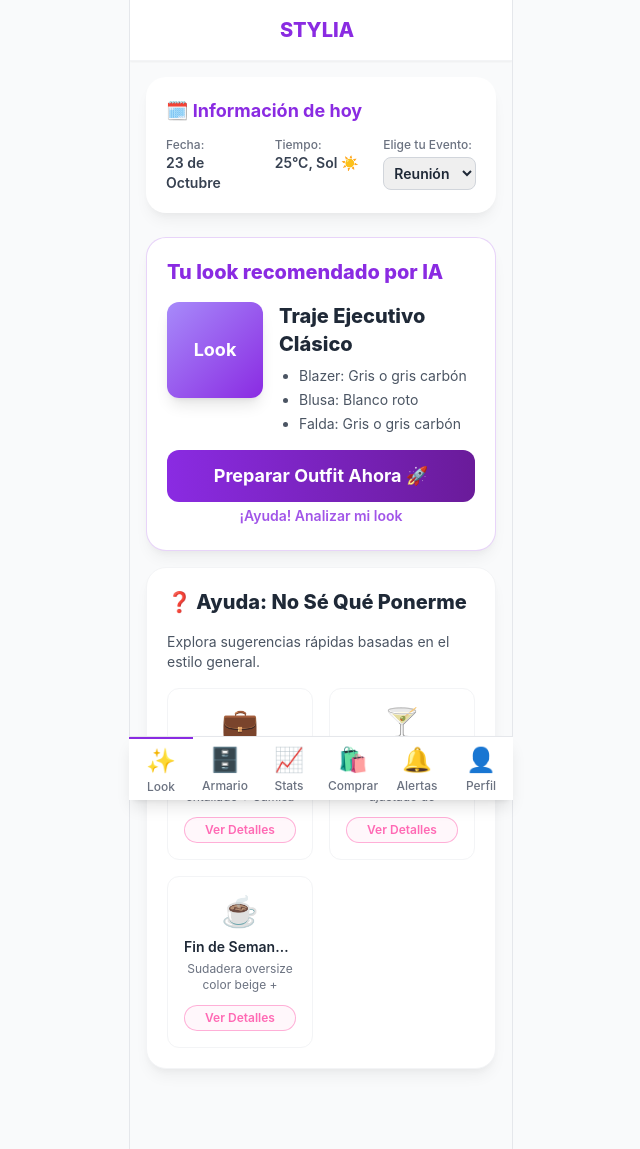
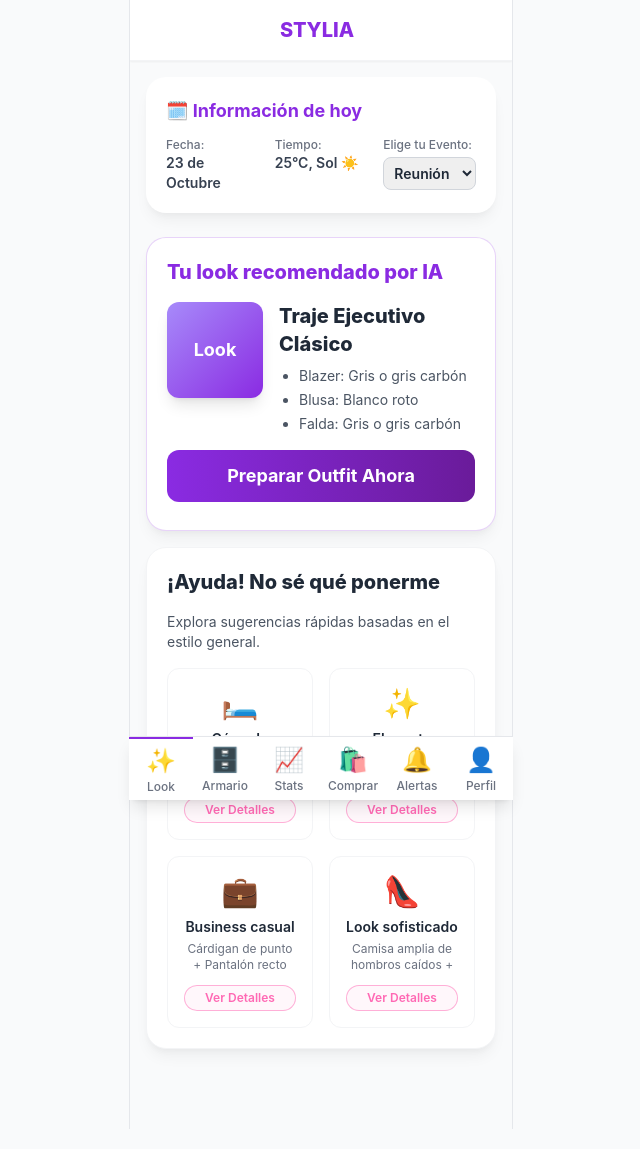
Before and after one commit to RA8155/STYLIA, a plain HTML site: page index.html in a window 1280 px wide. Shown: the whole page, without its empty margins (319-959 px from the left). Drawn offline with nearby package versions, Linux system fonts and the light colour scheme.

Commit message:
Update index.html

```diff
--- a/index.html
+++ b/index.html
@@ -141,6 +141,11 @@
         <span id="loading-message" class="text-sm font-semibold">Cargando...</span>
     </div>
 
+    <!-- Toast Notification (Pop-up Temporal) -->
+    <div id="toast-notification" class="fixed bottom-20 left-1/2 transform -translate-x-1/2 p-3 bg-stylia-purple text-white text-sm font-semibold rounded-xl shadow-lg transition-opacity duration-300 z-50 opacity-0 pointer-events-none">
+        Tu outfit estará listo en breve
+    </div>
+
     <!-- Contenedor Principal de la App (Simulación de Móvil) -->
     <div id="app" class="app-container mx-auto max-w-sm border-x border-gray-200 bg-gray-50">
 
@@ -237,7 +242,7 @@
                         <span class="text-sm text-gray-600 font-semibold">Generando imagen con IA...</span>
                     </div>
                     <p id="image-error" class="text-sm text-red-600 font-semibold p-4 text-center hidden">
-                        ⚠️ No se pudo generar la imagen.
+                        ⚠️ No se pudo cargar la imagen.
                     </p>
                 </div>
 
@@ -256,15 +261,15 @@
 
     <script>
         // --- CONSTANTES Y UTILIDADES DE GEMINI API ---
-        const API_KEY = "";
+        const API_KEY = "AIzaSyC8kVl1MKzNazA83iFtvcaCFcQJOZb_DP0";
 
         // Configuración para Generación de Texto (Asesor)
         const TEXT_MODEL_NAME = "gemini-2.5-flash-preview-09-2025";
         const TEXT_API_URL = `https://generativelanguage.googleapis.com/v1beta/models/${TEXT_MODEL_NAME}:generateContent?key=${API_KEY}`;
 
-        // Configuración para Generación de Imágenes (Detalles)
-        const IMAGE_MODEL_NAME = "imagen-3.0-generate-002";
-        const IMAGE_API_URL = `https://generativelanguage.googleapis.com/v1beta/models/${IMAGE_MODEL_NAME}:predict?key=${API_KEY}`;
+        // Configuración para Generación de Imágenes (Detalles) - COMENTADO PARA USAR IMÁGENES ESTÁTICAS
+        // const IMAGE_MODEL_NAME = "imagen-3.0-generate-002";
+        // const IMAGE_API_URL = `https://generativelanguage.googleapis.com/v1beta/models/${IMAGE_MODEL_NAME}:predict?key=${API_KEY}`;
 
         // Función para mostrar/ocultar el indicador de carga global
         function showLoading(message = 'Generando sugerencia...') {
@@ -276,6 +281,24 @@
         function hideLoading() {
             document.getElementById('loading-indicator').classList.remove('flex');
             document.getElementById('loading-indicator').classList.add('hidden');
+        }
+
+        // --- Utilidad de Toast Notification (Añadido) ---
+        function showToast(message) {
+            const toast = document.getElementById('toast-notification');
+            if (!toast) return;
+
+            toast.textContent = message;
+
+            // Muestra el toast
+            toast.classList.remove('opacity-0', 'pointer-events-none');
+            toast.classList.add('opacity-100');
+
+            // Oculta el toast después de 5 segundos (5000ms)
+            setTimeout(() => {
+                toast.classList.remove('opacity-100');
+                toast.classList.add('opacity-0', 'pointer-events-none');
+            }, 5000);
         }
 
         /**
@@ -321,10 +344,11 @@
         }
 
         /**
-         * Llama a la API de generación de imágenes con backoff exponencial.
+         * Llama a la API de generación de imágenes con backoff exponencial. - FUNCIÓN COMENTADA
          * @param {string} prompt - La descripción de la imagen a generar.
          * @returns {string} Base64 data URL de la imagen.
          */
+        /*
         async function generateOutfitImage(prompt, retries = 3) {
             // Añadir la instrucción para asegurar que es una imagen de mujer
             const finalPrompt = `photo of a woman, professional fashion photography, stylish, wearing: ${prompt}`;
@@ -367,6 +391,7 @@
                 }
             }
         }
+        */
 
 
         // --- LÓGICA DE LA APP Y MÓDULOS EXISTENTES ---
@@ -408,38 +433,51 @@
                 items: [{ name: 'Blazer: Gris o gris carbón', detail: '' }, { name: 'Blusa: Blanco roto', detail: '' }, { name: 'Falda: Gris o gris carbón', detail: '' }] },
             { value: 'Dia_Relax', label: 'Día de Relax 🛋️', outfitName: 'Ropa casual de domingo',
                 items: [{ name: 'Sudadera Oversize', detail: '' }, { name: 'Joggers Grises', detail: '' }] },
-            { value: 'Cena_Amigos', label: 'Cena 🥂', outfitName: 'Smart-Casual de Noche',
-                items: [{ name: 'Blusa de Seda Roja', detail: '(Uso: 1)' }, { name: 'Pantalón Negro Skinny', detail: '(Limpio)' }, { name: 'Botines Negros', detail: '(Clásico de Invierno)' }] },
-            { value: 'Gimnasio', label: 'Gimnasio 💪', outfitName: 'Active Wear Funcional',
-                items: [{ name: 'Top Deportivo Negro', detail: '(Alto Soporte)' }, { name: 'Leggings Transpirables', detail: '(En uso)' }, { name: 'Tenis de Running', detail: '(Máximo Agarre)' }] }
+            { value: 'Cena_Amigos', label: 'Cena 🥂', outfitName: 'Outfit de Noche',
+                items: [{ name: 'Blusa de Seda: Rojo', detail: '' }, { name: 'Pantalón Skinny: Negro', detail: '' }] },
+            { value: 'Gimnasio', label: 'Gimnasio 💪', outfitName: 'Outfit de Gym',
+                items: [{ name: 'Top Deportivo: Negro', detail: '' }, { name: 'Leggings Transpirables', detail: '' }] }
         ];
         let currentEvent = eventOptions[0].value; // Evento seleccionado por defecto
 
-        // --- Nuevos Outfits de Fallback para la sección "Ayuda" (AHORA CON DESCRIPCIONES DETALLADAS PARA LA IA) ---
+        // --- Nuevos Outfits de Fallback para la sección "Ayuda" (AHORA CON IMAGEN ESTÁTICA) ---
+        // Se añaden las URLs estáticas para reemplazar la generación en tiempo real.
         const fallbackOutfits = [
             {
                 id: 1,
-                name: 'Casual de Oficina',
-                type: 'Formal',
-                items: ['Blazer negro entallado', 'Camisa blanca de seda', 'Jeans de mezclilla oscura rectos', 'Botines de tacón bajo'],
-                icon: '💼',
-                promptDescription: 'a black fitted blazer, a white silk shirt, dark wash straight denim jeans, and low-heeled booties. Modern office setting.'
+                name: 'Cómodo',
+                type: 'Casual',
+                items: ['Camisa Oversize de Rayas', 'Jeans Anchos'],
+                icon: '🛏️',
+                promptDescription: 'a black fitted blazer, a white silk shirt, dark wash straight denim jeans, and low-heeled booties. Modern office setting.',
+                staticImageUrl: 'https://images.pexels.com/photos/1570768/pexels-photo-1570768.jpeg?auto=compress&cs=tinysrgb&dpr=1&w=500' // URL de tu imagen de Oficina
             },
             {
                 id: 2,
-                name: 'Noche de Cóctel',
+                name: 'Elegante',
                 type: 'Glam',
-                items: ['Vestido midi ajustado de terciopelo azul', 'Tacones de aguja negros', 'Pendientes colgantes XL de oro'],
-                icon: '🍸',
-                promptDescription: 'a fitted blue velvet midi dress, black stiletto heels, and large gold drop earrings. Elegant party background.'
+                items: ['Vestido midi ajustado de terciopelo azul'],
+                icon: '✨',
+                promptDescription: 'a fitted blue velvet midi dress, black stiletto heels, and large gold drop earrings. Elegant party background.',
+                staticImageUrl: 'https://images.pexels.com/photos/2253870/pexels-photo-2253870.jpeg?auto=compress&cs=tinysrgb&dpr=1&w=500' // URL de tu imagen de Cóctel
             },
             {
                 id: 3,
-                name: 'Fin de Semana Relax',
-                type: 'Relax',
-                items: ['Sudadera oversize color beige', 'Joggers deportivos grises', 'Zapatillas deportivas blancas', 'Gorra de béisbol'],
-                icon: '☕',
-                promptDescription: 'an oversized beige sweatshirt, grey athletic joggers, white sneakers, and a baseball cap. Cozy home environment.'
+                name: 'Business casual',
+                type: 'Business',
+                items: ['Cárdigan de punto', 'Pantalón recto tobillero'],
+                icon: '💼',
+                promptDescription: 'an oversized beige sweatshirt, grey athletic joggers, white sneakers, and a baseball cap. Cozy home environment.',
+                staticImageUrl: 'https://images.pexels.com/photos/3757943/pexels-photo-3757943.jpeg?auto=compress&cs=tinysrgb&dpr=1&w=500' // URL de tu imagen de Relax
+            },
+            {
+                id: 4,
+                name: 'Look sofisticado',
+                type: 'Monocromático',
+                items: ['Camisa amplia de hombros caídos', 'Pantalón recto'],
+                icon: '👠',
+                promptDescription: 'an oversized beige sweatshirt, grey athletic joggers, white sneakers, and a baseball cap. Cozy home environment.',
+                staticImageUrl: 'https://images.pexels.com/photos/3757943/pexels-photo-3757943.jpeg?auto=compress&cs=tinysrgb&dpr=1&w=500' // URL de tu imagen de Relax
             },
         ];
 
@@ -473,10 +511,11 @@
         }
 
         /**
-         * Muestra los detalles de un outfit simple (con imagen GENERADA POR IA) en el modal.
+         * Muestra los detalles de un outfit simple (con imagen ESTÁTICA) en el modal.
+         * Se ha modificado para cargar la URL de imagen estática en lugar de generar con IA.
          * @param {number} outfitId - El ID del outfit en fallbackOutfits.
          */
-        async function showOutfitDetails(outfitId) {
+        function showOutfitDetails(outfitId) {
             const outfit = fallbackOutfits.find(o => o.id === outfitId);
             if (!outfit) return;
 
@@ -496,24 +535,20 @@
             `;
             document.getElementById('simple-details-list').innerHTML = itemsHTML;
 
-            // 2. Muestra el modal en modo 'details' y reinicia el estado de la imagen
+            // 2. Muestra el modal en modo 'details'
             openLookModal('details');
-            imgElement.src = '';
-            imgElement.classList.add('hidden');
+
+            // 3. Carga la imagen estática y actualiza el estado de la UI
+            const imageUrl = outfit.staticImageUrl;
+            imgElement.src = imageUrl;
+
+            // Oculta el indicador de carga y el error, muestra la imagen.
+            imgLoading.classList.add('hidden');
             imgError.classList.add('hidden');
-            imgLoading.classList.remove('hidden');
+            imgElement.classList.remove('hidden');
 
-            // 3. Genera la imagen
-            try {
-                const imageUrl = await generateOutfitImage(outfit.promptDescription);
-                imgElement.src = imageUrl;
-                imgElement.classList.remove('hidden');
-            } catch (error) {
-                console.error("Fallo al generar la imagen:", error);
-                imgError.classList.remove('hidden');
-            } finally {
-                imgLoading.classList.add('hidden');
-            }
+            // NOTA: Se ha eliminado el bloque try/catch asíncrono y la llamada a generateOutfitImage
+            // para usar la URL estática de forma directa.
         }
 
 
@@ -601,14 +636,13 @@
                     </div>
                 </div>
 
-                <!-- Botón Principal (Preparar Outfit Ahora) -->
-                <button class="stylia-btn-primary w-full p-3 rounded-xl text-lg font-bold flex items-center justify-center mt-4">
-                    Preparar Outfit Ahora 🚀
+                <!-- Botón Principal (Preparar Outfit Ahora) - Modificado para mostrar el Toast -->
+                <button onclick="showToast('Tu outfit estará listo en breve')" class="stylia-btn-primary w-full p-3 rounded-xl text-lg font-bold flex items-center justify-center mt-4">
+                    Preparar Outfit Ahora
                 </button>
 
                 <!-- Texto Secundario (Llamada al Modal No Sé Qué Ponerme) -->
                 <button onclick="openLookModal('ai')" class="w-full text-sm font-semibold text-stylia-purple/80 hover:text-stylia-purple transition stylia-btn-secondary p-1">
-                    ¡Ayuda! Analizar mi look
                 </button>
             `;
         }
@@ -693,7 +727,7 @@
                 <!-- NUEVA SECCIÓN: Ayuda No Sé Qué Ponerme (Ahora dentro de una tarjeta 'stylia-card') -->
                 <section class="stylia-card p-5 space-y-4 mt-6 bg-white border border-gray-100">
                     <h2 class="text-xl font-extrabold mb-2 text-gray-800 flex items-center">
-                        ❓ Ayuda: No Sé Qué Ponerme
+                        ¡Ayuda! No sé qué ponerme
                     </h2>
                     <p class="text-sm text-gray-600 mb-4">
                         Explora sugerencias rápidas basadas en el estilo general.
```
